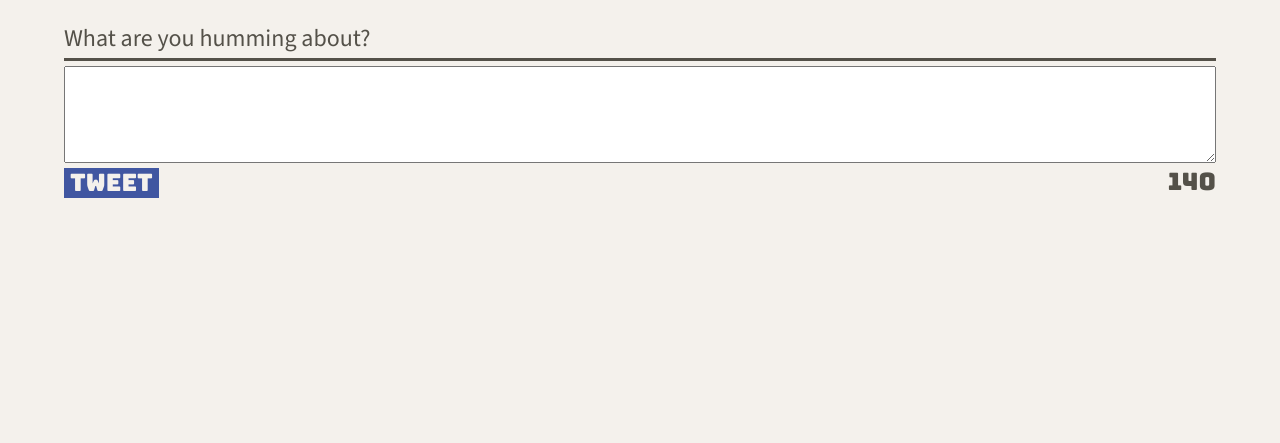
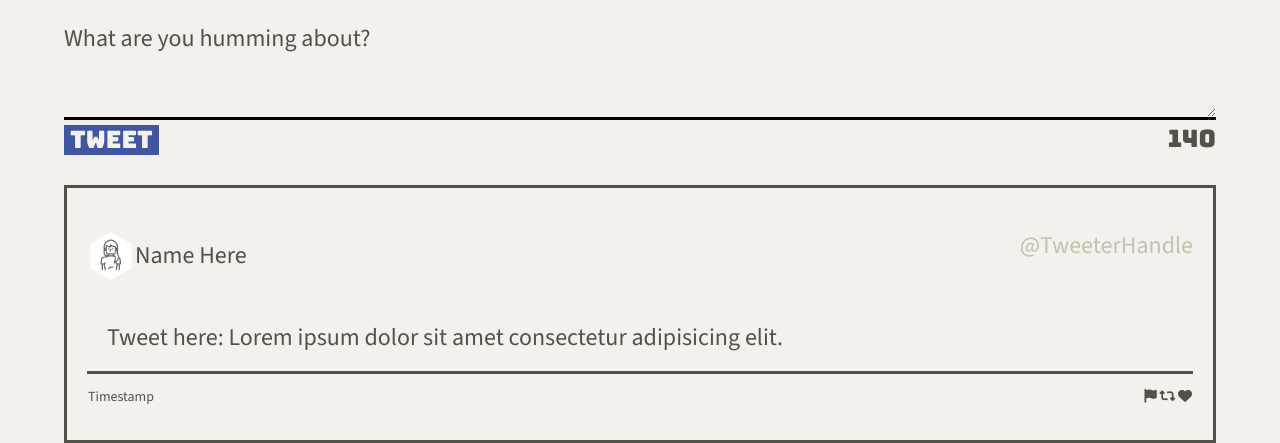
Before and after one commit to amrinder95/tweeter-app, a website: page public/index.html in a window 1280 px wide. Shown: the part 476-919 px from the top of the page. Before the commit the page ends 800 px from the top, so only its background shows below. Drawn offline with nearby package versions, Linux system fonts and the light colour scheme.

Commit message:
add tweet section, add css styling for section

```diff
--- a/public/index.html
+++ b/public/index.html
@@ -18,6 +18,7 @@
     <link rel="stylesheet" href="/styles/nav.css" type="text/css" />
     <link rel="stylesheet" href="/styles/header.css" type="text/css">
     <link rel="stylesheet" href="/styles/new-tweet.css" type="text/css">
+    <link rel="stylesheet" href="/styles/tweet.css" type="text/css">
 
     <!-- External JS -->
     <script src="https://ajax.googleapis.com/ajax/libs/jquery/3.4.1/jquery.min.js"></script>
@@ -37,7 +38,7 @@
       </div>
     </nav>
     <!-- Header -->
-    <header>
+    <header class="avatar-header">
       <div class="avatar">
           <img class="pfp" src="/images/profile-hex.png">
       </div>
@@ -49,7 +50,7 @@
 
     <!-- Page-specific (main) content here -->
     <main class="container">
-      <section>
+      <section class="tweet-form">
         <h2>Compose Tweet</h2>
         <form action="/tweets/" method="POST">
           <label for="tweet-text">What are you humming about?</label>
@@ -60,6 +61,21 @@
           </div>
         </form>
       </section>
+      <section class="tweet-show">
+        <header class="tweet-header">
+          <p id="tweet-name"><img id="tweet-avatar"src="./images/profile-hex.png" alt="">Name Here</p>
+          <p id="tweet-handle">@TweeterHandle</p>
+        </header>
+        <article>Tweet here: Lorem ipsum dolor sit amet consectetur adipisicing elit.</article>
+        <footer id="tweet-footer">
+          <p>Timestamp</p>
+          <p>
+            <i class="fa-solid fa-flag"></i>
+            <i class="fa-solid fa-retweet"></i>
+            <i class="fa-solid fa-heart"></i>
+          </p>
+        </footer>
+      </section>
     </main>
   </body>
 </html>
--- a/public/styles/header.css
+++ b/public/styles/header.css
@@ -1,4 +1,4 @@
-header {
+header.avatar-header {
   padding-top: 120px;
   height: 400px;
   width: 100%;
--- a/public/styles/layout.css
+++ b/public/styles/layout.css
@@ -26,6 +26,7 @@ body {
 
  .container {
   display: flex;
+  flex-direction: column;
   margin: auto;
   width: 90%;
   align-items: center;
--- a/public/styles/new-tweet.css
+++ b/public/styles/new-tweet.css
@@ -1,4 +1,4 @@
-section {
+section.tweet-form {
   width: 100%;
   text-align: center;
   font-family: "Source sans 3", sans-serif;
@@ -9,7 +9,6 @@ form {
 }
 
 label {
-  border-bottom: 3px solid;
   width: 100%;
   text-align: start;
   padding-bottom: 5px;
@@ -23,8 +22,11 @@ label {
 }
 
 #tweet-text {
-  margin-top: 5px;
-  padding: 20px;
+background-color: transparent;
+border-top: none;
+border-left: none;
+border-right: none;
+border-bottom: 3px solid;
 }
 
 .tweet-btn {
--- /dev/null
+++ b/public/styles/tweet.css
@@ -0,0 +1,53 @@
+section.tweet-show {
+  display: flex;
+  flex-direction: column;
+  margin-top: 30px;
+  border: 3px solid;
+  padding: 20px;
+  width: 100%;
+}
+section.tweet-show:hover {
+  box-shadow: 10px 10px 5px gray;
+}
+
+header.tweet-header {
+  display: flex;
+  flex-direction: row;
+  justify-content: space-between;
+}
+
+#tweet-avatar{
+  height:2em;
+  width: 2em;
+}
+
+#tweet-footer {
+  display: flex;
+  flex-direction: row;
+  justify-content: space-between;
+  border-top: 3px solid;
+  padding: 1px;
+  font-family: "Source sans 3", sans-serif;
+  font-size: 14px;
+}
+
+article {
+  padding: 20px;
+  font-family: "Source sans 3", sans-serif;
+}
+
+#tweet-handle {
+  color: rgb(197, 193, 173);
+  font-family: "Source sans 3", sans-serif;
+}
+
+#tweet-name {
+  display: flex;
+  flex-direction: row;
+  font-family: "Source sans 3", sans-serif;
+  align-items: center;
+}
+
+i.fa-solid:hover {
+  color:maroon;
+}
--- a/server/data-files/initial-tweets.json
+++ b/server/data-files/initial-tweets.json
@@ -8,7 +8,7 @@
     "content": {
       "text": "If I have seen further it is by standing on the shoulders of giants"
     },
-    "created_at": 1711344618946
+    "created_at": 1711344913613
   },
   {
     "user": {
@@ -19,6 +19,6 @@
     "content": {
       "text": "Je pense , donc je suis"
     },
-    "created_at": 1711431018946
+    "created_at": 1711431313613
   }
 ]
```
